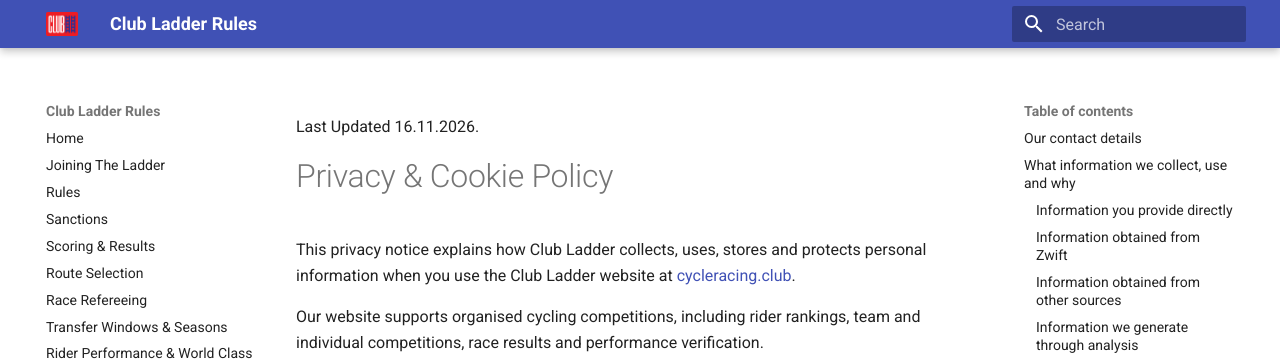
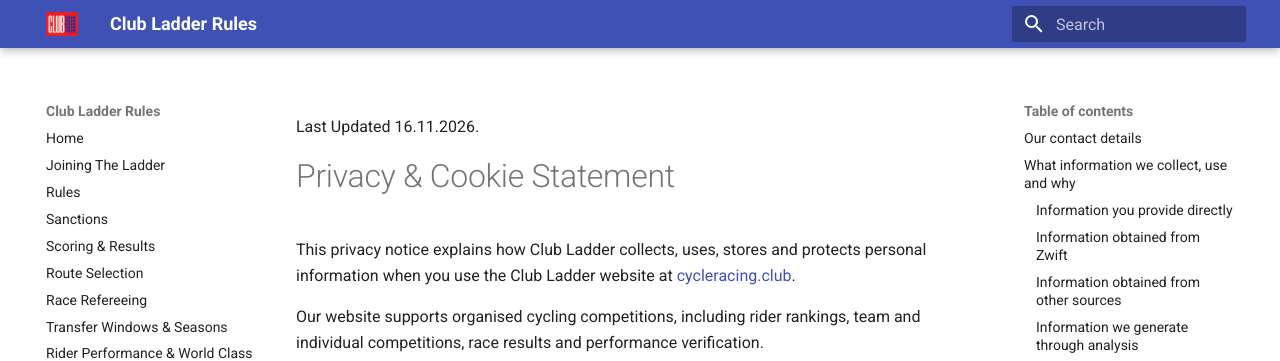
Before and after one commit to gazhay/rules-clubladder, an MkDocs documentation site: the page built from docs/privacy.md, in a window 1280 px wide and 900 px high. Shown: the top 361 px of the window. Built offline with MkDocs 1.6.1 and Material for MkDocs 9.7.7, drawn with Linux system fonts in a browser that asks for light colours.

Commit message:
Update privacy.md

```diff
--- a/docs/privacy.md
+++ b/docs/privacy.md
@@ -1,7 +1,7 @@
 
 Last Updated 16.11.2026.
 
-# Privacy & Cookie Policy
+# Privacy & Cookie Statement
 
 This privacy notice explains how Club Ladder collects, uses, stores and protects personal information when you use the Club Ladder website at [cycleracing.club](https://cycleracing.club/).
 
```
